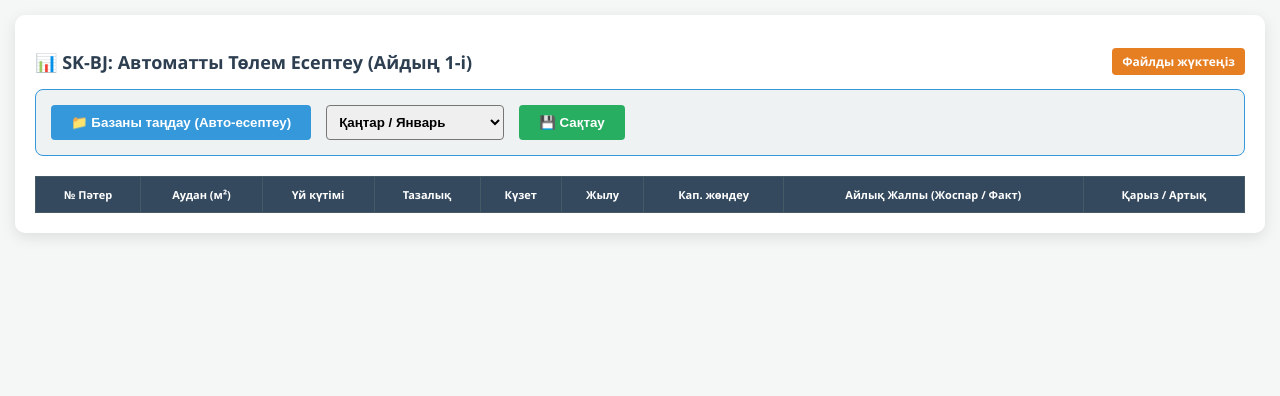
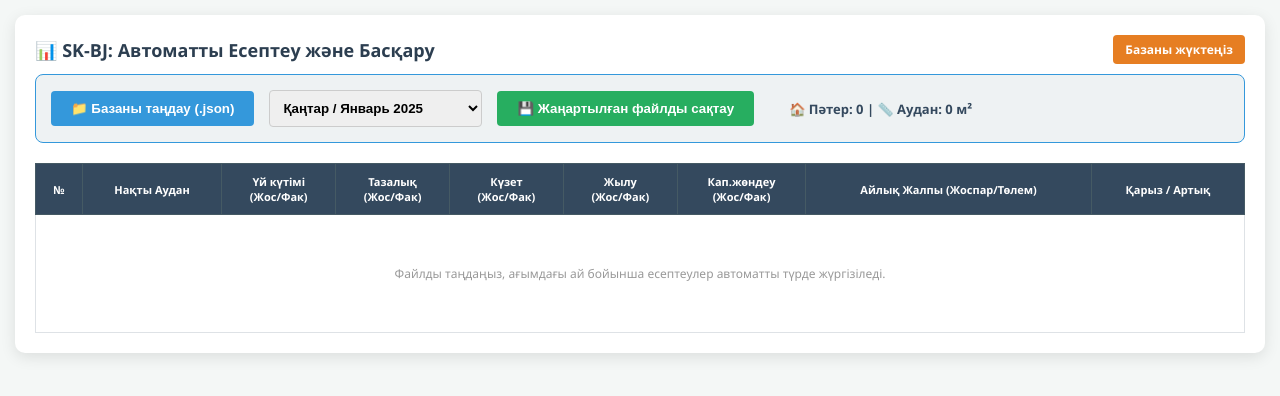
Before and after one commit to qalpan/sk-bj, a Django app: page /admin-panel/ in a window 1280 px wide. Shown: the top 396 px of the page. Run offline with Django 4.2, Linux system fonts and the light colour scheme; lists and menus that the app fills with data are empty.

Commit message:
Update tөlemesep_smart.html

```diff
--- a/templates/tөlemesep_smart.html
+++ b/templates/tөlemesep_smart.html
@@ -2,187 +2,217 @@
 <html lang="kk">
 <head>
     <meta charset="UTF-8">
-    <title>SK-BJ — Автоматты Есептеу Панелі</title>
+    <title>SK-BJ — Толық Автоматты Есептеу</title>
     <style>
         body { font-family: 'Segoe UI', Tahoma, sans-serif; background: #f4f7f6; margin: 15px; font-size: 12px; }
-        .container { background: white; padding: 20px; border-radius: 10px; box-shadow: 0 4px 15px rgba(0,0,0,0.1); }
-        .admin-section { background: #eef2f3; padding: 15px; border-radius: 8px; border: 1px solid #3498db; margin-bottom: 20px; display: flex; gap: 15px; align-items: center; }
+        .container { background: white; padding: 20px; border-radius: 10px; box-shadow: 0 4px 15px rgba(0,0,0,0.1); max-width: 100%; margin: auto; }
+
+        .admin-section { background: #eef2f3; padding: 15px; border-radius: 8px; border: 1px solid #3498db; margin-bottom: 20px; display: flex; gap: 15px; align-items: center; flex-wrap: wrap; }
+
+        /* Стильденген файл жүктеу батырмасы */
+        .file-input-wrapper { position: relative; overflow: hidden; display: inline-block; }
         .btn-upload { background: #3498db; color: white; padding: 10px 20px; border-radius: 4px; font-weight: bold; cursor: pointer; border: none; }
+        .file-input-wrapper input[type=file] { position: absolute; left: 0; top: 0; opacity: 0; cursor: pointer; font-size: 100px; }
+
         .btn-save { background: #27ae60; color: white; padding: 10px 20px; border: none; border-radius: 4px; cursor: pointer; font-weight: bold; }
-        table { width: 100%; border-collapse: collapse; background: white; }
+
+        table { width: 100%; border-collapse: collapse; background: white; margin-top: 10px; }
         th { background: #34495e; color: white; padding: 10px; border: 1px solid #455a64; font-size: 11px; }
-        td { border: 1px solid #dee2e6; padding: 8px; text-align: center; }
-        .auto-charge { color: #2980b9; font-style: italic; font-size: 10px; }
-        .debt-red { color: #e74c3c; font-weight: bold; }
-        .debt-green { color: #27ae60; font-weight: bold; }
-        .current-badge { background: #e67e22; color: white; padding: 5px 10px; border-radius: 4px; font-weight: bold; }
+        td { border: 1px solid #dee2e6; padding: 8px; text-align: center; white-space: nowrap; }
+
+        .auto-tag { color: #2980b9; font-size: 9px; font-style: italic; display: block; }
+        .plan-val { color: #7f8c8d; font-size: 11px; }
+        .fact-val { font-weight: bold; color: #27ae60; }
+        .debt-red { color: #e74c3c; font-weight: bold; background: #fff5f5; }
+        .debt-green { color: #27ae60; font-weight: bold; background: #f6fff6; }
+
+        .status-badge { background: #e67e22; color: white; padding: 6px 12px; border-radius: 4px; font-weight: bold; margin-left: auto; }
+        tfoot tr { background: #2c3e50; color: white; font-weight: bold; }
     </style>
 </head>
 <body>
 
 <div class="container">
-    <div style="display:flex; justify-content:space-between; align-items:center;">
-        <h2 style="color:#2c3e50;">📊 SK-BJ: Автоматты Төлем Есептеу (Айдың 1-і)</h2>
-        <div id="statusHeader" class="current-badge">Файлды жүктеңіз</div>
+    <div style="display:flex; justify-content:space-between; align-items:center; margin-bottom: 10px;">
+        <h2 style="color:#2c3e50; margin:0;">📊 SK-BJ: Автоматты Есептеу және Басқару</h2>
+        <div id="statusBadge" class="status-badge">Базаны жүктеңіз</div>
     </div>
 
     <div class="admin-section">
-        <input type="file" id="fileInput" accept=".json" style="display:none;" onchange="autoLoadDatabase(this)">
-        <button class="btn-upload" onclick="document.getElementById('fileInput').click()">📁 Базаны таңдау (Авто-есептеу)</button>
+        <div class="file-input-wrapper">
+            <button class="btn-upload">📁 Базаны таңдау (.json)</button>
+            <input type="file" id="fileInput" accept=".json" onchange="initDatabase(this)">
+        </div>
 
-        <select id="monthSelector" onchange="renderTable()" style="padding: 8px; border-radius: 4px; font-weight: bold;">
-            <option value="0">Қаңтар / Январь</option>
-            <option value="1">Ақпан / Февраль</option>
-            <option value="2">Наурыз / Март</option>
-            <option value="3">Сәуір / Апрель</option>
-            <option value="4">Мамыр / Май</option>
-            <option value="5">Маусым / Июнь</option>
-            <option value="6">Шілде / Июль</option>
-            <option value="7">Тамыз / Август</option>
-            <option value="8">Қыркүйек / Сентябрь</option>
-            <option value="9">Қазан / Октябрь</option>
-            <option value="10">Қараша / Ноябрь</option>
-            <option value="11">Желтоқсан / Декабрь</option>
+        <select id="monthSelector" onchange="renderTable()" style="padding: 9px; border-radius: 4px; border: 1px solid #ccc; font-weight: bold;">
+            <option value="0">Қаңтар / Январь 2025</option>
+            <option value="1">Ақпан / Февраль 2025</option>
+            <option value="2">Наурыз / Март 2025</option>
+            <option value="3">Сәуір / Апрель 2025</option>
+            <option value="4">Мамыр / Май 2025</option>
+            <option value="5">Маусым / Июнь 2025</option>
+            <option value="6">Шілде / Июль 2025</option>
+            <option value="7">Тамыз / Август 2025</option>
+            <option value="8">Қыркүйек / Сентябрь 2025</option>
+            <option value="9">Қазан / Октябрь 2025</option>
+            <option value="10">Қараша / Ноябрь 2025</option>
+            <option value="11">Желтоқсан / Декабрь 2025</option>
         </select>
 
-        <button class="btn-save" onclick="exportUpdatedData()">💾 Сақтау</button>
+        <button class="btn-save" onclick="downloadDatabase()">💾 Жаңартылған файлды сақтау</button>
+
+        <div style="margin-left: 20px; font-size: 13px; font-weight: bold; color: #34495e;">
+            🏠 Пәтер: <span id="statCount">0</span> | 📏 Аудан: <span id="statArea">0</span> м²
+        </div>
     </div>
 
     <table>
         <thead>
             <tr>
-                <th>№ Пәтер</th>
-                <th>Аудан (м²)</th>
-                <th>Үй күтімі</th>
-                <th>Тазалық</th>
-                <th>Күзет</th>
-                <th>Жылу</th>
-                <th>Кап. жөндеу</th>
-                <th>Айлық Жалпы (Жоспар / Факт)</th>
+                <th>№</th>
+                <th>Нақты Аудан</th>
+                <th>Үй күтімі<br>(Жос/Фак)</th>
+                <th>Тазалық<br>(Жос/Фак)</th>
+                <th>Күзет<br>(Жос/Фак)</th>
+                <th>Жылу<br>(Жос/Фак)</th>
+                <th>Кап.жөндеу<br>(Жос/Фак)</th>
+                <th>Айлық Жалпы (Жоспар/Төлем)</th>
                 <th>Қарыз / Артық</th>
             </tr>
         </thead>
-        <tbody id="tableBody"></tbody>
+        <tbody id="tableBody">
+            <tr><td colspan="9" style="padding: 50px; color: #999;">Файлды таңдаңыз, ағымдағы ай бойынша есептеулер автоматты түрде жүргізіледі.</td></tr>
+        </tbody>
         <tfoot id="tableFooter"></tfoot>
     </table>
 </div>
 
 <script>
     let db = null;
-    const kzMonths = ["Қаңтар", "Ақпан", "Наурыз", "Сәуір", "Мамыр", "Маусым", "Шілде", "Тамыз", "Қыркүйек", "Қазан", "Қараша", "Желтоқсан"];
+    const monthsNames = ["Қаңтар", "Ақпан", "Наурыз", "Сәуір", "Мамыр", "Маусым", "Шілде", "Тамыз", "Қыркүйек", "Қазан", "Қараша", "Желтоқсан"];
 
-    // 1. САНДАРДЫ ФОРМАТТАУ (1 234 567,8)
     function fNum(n) {
         if (n === undefined || n === null || isNaN(n)) return "0";
-        return n.toLocaleString('ru-RU', { minimumFractionDigits: 0, maximumFractionDigits: 2 }).replace('.', ',');
+        let parts = n.toFixed(2).split(".");
+        parts[0] = parts[0].replace(/\B(?=(\d{3})+(?!\d))/g, " ");
+        let fraction = parts[1].replace(/0+$/, "");
+        return fraction === "" ? parts[0] : parts[0] + "," + fraction;
     }
 
-    // 2. ДИНАМИКАЛЫҚ ТАРИФ/АУДАН ТАБУ (АЙҒА БАЙЛАНЫСТЫ)
-    function getActiveValue(settings, monthIdx, key) {
+    // ТАРИФ НЕМЕСЕ АУДАННЫҢ СОЛ АЙДАҒЫ МӘНІН ТАБУ
+    function getActiveSetting(settings, monthIdx, key) {
         if (!settings) return 0;
-        let val = 0;
+        let result = 0;
         const sorted = [...settings].sort((a, b) => a.startMonth - b.startMonth);
         sorted.forEach(s => {
-            if (monthIdx >= s.startMonth) val = s[key] || s.rate || 0;
+            if (monthIdx >= s.startMonth) {
+                result = s[key] || s.rate || 0;
+            }
         });
-        return val;
+        return result;
     }
 
-    // 3. ФАЙЛДЫ ЖҮКТЕУ ЖӘНЕ АҒЫМДАҒЫ АЙҒА ТҮСУ
-    function autoLoadDatabase(input) {
+    function initDatabase(input) {
         const file = input.files[0];
         if (!file) return;
         const reader = new FileReader();
         reader.onload = (e) => {
-            db = JSON.parse(e.target.result);
-
-            // Бүгінгі айды автоматты қою
-            const now = new Date();
-            document.getElementById('monthSelector').value = now.getMonth();
-            document.getElementById('statusHeader').innerText = "Ағымдағы ай: " + kzMonths[now.getMonth()];
-
-            renderTable();
+            try {
+                db = JSON.parse(e.target.result);
+                const now = new Date();
+                document.getElementById('monthSelector').value = now.getMonth();
+                document.getElementById('statusBadge').innerText = "Ай: " + monthsNames[now.getMonth()] + " 2025";
+                renderTable();
+            } catch (err) { alert("JSON қате!"); }
         };
         reader.readAsText(file);
     }
 
-    // 4. КЕСТЕНІ АВТОМАТТЫ ЕСЕПТЕУМЕН ШЫҒАРУ
     function renderTable() {
         if (!db) return;
         const mIdx = parseInt(document.getElementById('monthSelector').value);
-        const mName = kzMonths[mIdx];
+        const mName = monthsNames[mIdx];
         const tbody = document.getElementById('tableBody');
         tbody.innerHTML = '';
 
         let totals = { area: 0, charge: 0, paid: 0, debt: 0 };
 
         db.apartments.forEach(apt => {
-            // Сол айдағы нақты параметрлер
-            const curArea = getActiveValue(apt.customSettings.area, mIdx, 'area');
+            // Динамикалық параметрлер
+            const curArea = getActiveSetting(apt.customSettings.area, mIdx, 'area');
             const tar = apt.customSettings.tariffs;
+
             const rates = {
-                maint: getActiveValue(tar.maint, mIdx, 'rate'),
-                clean: getActiveValue(tar.clean, mIdx, 'rate'),
-                sec: getActiveValue(tar.sec, mIdx, 'rate'),
-                heat: getActiveValue(tar.heat, mIdx, 'rate'),
-                cap: getActiveValue(tar.cap, mIdx, 'rate')
+                maint: getActiveSetting(tar.maint, mIdx, 'rate'),
+                clean: getActiveSetting(tar.clean, mIdx, 'rate'),
+                sec:   getActiveSetting(tar.sec, mIdx, 'rate'),
+                heat:  getActiveSetting(tar.heat, mIdx, 'rate'),
+                cap:   getActiveSetting(tar.cap, mIdx, 'rate')
             };
 
-            // Базадағы сол айдың жазбасы (болмаса бос объект)
             const L = apt.ledger[mName] || { charges: {}, paymentTransactions: [], accumulated: { overall: 0 } };
 
-            // --- АВТОМАТТЫ ЕСЕПТЕУ ЛОГИКАСЫ ---
-            // Егер базада сол айға "Жоспар" (charges) жазылмаса, тарифпен есептейді
-            const cMaint = L.charges.maint || (curArea * rates.maint);
-            const cClean = L.charges.clean || rates.clean;
-            const cSec   = L.charges.sec   || rates.sec;
-            const cHeat  = L.charges.heat  || (curArea * rates.heat);
-            const cCap   = L.charges.cap   || (curArea * rates.cap);
+            // АВТОМАТТЫ ТӨЛЕМ ЕГЕР БАЗАДА БОЛМАСА (charges жоқ болса)
+            const isAuto = !L.charges || Object.keys(L.charges).length === 0;
 
-            const rowChargeTotal = cMaint + cClean + cSec + cHeat + cCap;
-            const rowPaid = (L.paymentTransactions || []).reduce((s, t) => s + Object.values(t.amounts).reduce((a, b) => a + b, 0), 0);
+            const charges = {
+                maint: L.charges.maint || (curArea * rates.maint),
+                clean: L.charges.clean || rates.clean,
+                sec:   L.charges.sec   || rates.sec,
+                heat:  L.charges.heat  || (curArea * rates.heat),
+                cap:   L.charges.cap   || (curArea * rates.cap)
+            };
+
+            const fSum = (key) => (L.paymentTransactions || []).reduce((s, t) => s + (t.amounts[key] || 0), 0);
+            const facts = { maint: fSum('maint'), clean: fSum('clean'), sec: fSum('sec'), heat: fSum('heat'), cap: fSum('cap') };
+
+            const rowChargeTotal = Object.values(charges).reduce((a, b) => a + b, 0);
+            const rowPaidTotal = Object.values(facts).reduce((a, b) => a + b, 0);
             const rowDebt = L.accumulated ? L.accumulated.overall : 0;
 
             totals.area += curArea;
             totals.charge += rowChargeTotal;
-            totals.paid += rowPaid;
+            totals.paid += rowPaidTotal;
             totals.debt += rowDebt;
 
             tbody.innerHTML += `
                 <tr>
                     <td><b>${apt.id}</b></td>
                     <td>${fNum(curArea)}</td>
-                    <td>${fNum(cMaint)}</td>
-                    <td>${fNum(cClean)}</td>
-                    <td>${fNum(cSec)}</td>
-                    <td>${fNum(cHeat)}</td>
-                    <td>${fNum(cCap)}</td>
+                    <td><span class="plan-val">${fNum(charges.maint)}</span> / <span class="fact-val">${fNum(facts.maint)}</span></td>
+                    <td><span class="plan-val">${fNum(charges.clean)}</span> / <span class="fact-val">${fNum(facts.clean)}</span></td>
+                    <td><span class="plan-val">${fNum(charges.sec)}</span> / <span class="fact-val">${fNum(facts.sec)}</span></td>
+                    <td><span class="plan-val">${fNum(charges.heat)}</span> / <span class="fact-val">${fNum(facts.heat)}</span></td>
+                    <td><span class="plan-val">${fNum(charges.cap)}</span> / <span class="fact-val">${fNum(facts.cap)}</span></td>
                     <td style="background:#f0f7ff">
-                        <b>${fNum(rowChargeTotal)} / ${fNum(rowPaid)}</b>
-                        ${!L.charges.maint ? '<br><span class="auto-charge">(авто-есеп)</span>' : ''}
+                        <b>${fNum(rowChargeTotal)} / ${fNum(rowPaidTotal)}</b>
+                        ${isAuto ? '<span class="auto-tag">(авто-есеп)</span>' : ''}
                     </td>
                     <td class="${rowDebt > 0 ? 'debt-red' : 'debt-green'}">${fNum(rowDebt)}</td>
                 </tr>
             `;
         });
 
+        document.getElementById('statCount').innerText = db.apartments.length;
+        document.getElementById('statArea').innerText = fNum(totals.area);
+
         document.getElementById('tableFooter').innerHTML = `
             <tr>
                 <td>ЖИЫНТЫҚ</td>
                 <td>${fNum(totals.area)}</td>
-                <td colspan="5">Аудан бойынша жалпы есеп</td>
+                <td colspan="5" style="text-align:right; padding-right:20px;">БАРЛЫҚ ПӘТЕР БОЙЫНША:</td>
                 <td>${fNum(totals.charge)} / ${fNum(totals.paid)}</td>
                 <td>${fNum(totals.debt)}</td>
             </tr>
         `;
     }
 
-    function exportUpdatedData() {
+    function downloadDatabase() {
         if (!db) return;
         const blob = new Blob([JSON.stringify(db, null, 2)], { type: "application/json" });
         const a = document.createElement('a');
         a.href = URL.createObjectURL(blob);
-        a.download = `kz_tulem_updated_${new Date().toISOString().slice(0,10)}.json`;
+        a.download = `SK-BJ_Base_Updated_${new Date().toLocaleDateString()}.json`;
         a.click();
     }
 </script>
```
